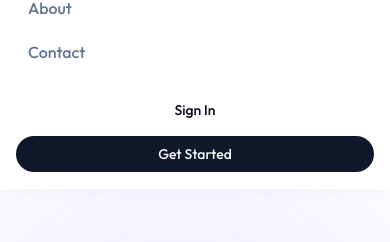
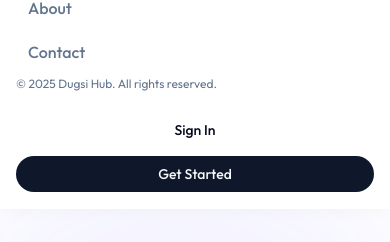
Before and after one commit to engabdullah-2024/Dugsi-Hub, a Next.js app: page / in a window 390 px wide. Both pictures are taken after a click on the button 346 px from the left and 40 px from the top of the page. Shown: the part 197-439 px from the top of the page. Built offline with nearby package versions, Linux system fonts and the light colour scheme; no server answers; the database is empty.

Commit message:
chore: update copyright year dynamically

```diff
--- a/components/layout/header.tsx
+++ b/components/layout/header.tsx
@@ -104,7 +104,9 @@ export function Header() {
                                 {item.name}
                             </Link>
                         ))}
-                        <div className="pt-4 space-y-2">
+                        <p className="text-xs text-slate-500">
+                            © {new Date().getFullYear()} Dugsi Hub. All rights reserved.
+                        </p>                <div className="pt-4 space-y-2">
                             {isSignedIn ? (
                                 <>
                                     <Link
```
